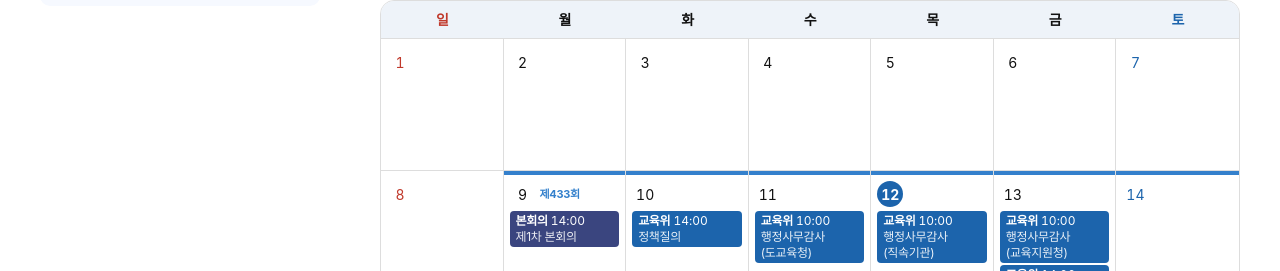
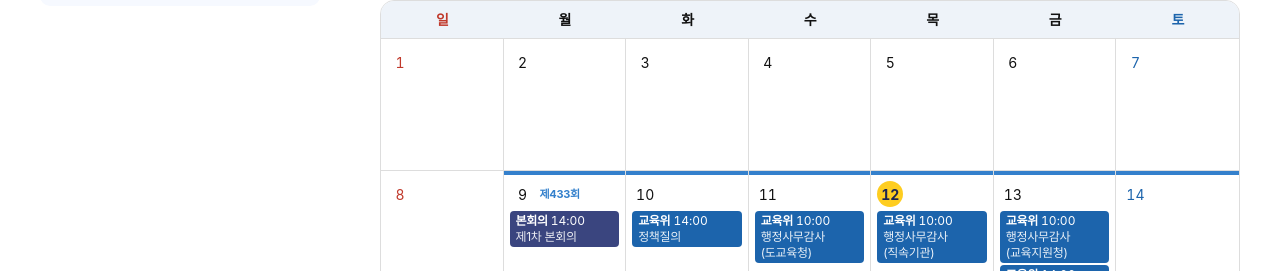
Before and after one commit to kain9012-bit/jbe-council-calendar, a React (Vite) app: page / in a window 1280 px wide. Shown: the part 744-1015 px from the top of the page. Built offline with nearby package versions, Linux system fonts and the light colour scheme; a web font is replaced by a local one.

Commit message:
오늘 날짜 동그라미 노란색

```diff
--- a/src/App.tsx
+++ b/src/App.tsx
@@ -312,7 +312,7 @@ const CalendarPage: React.FC<ScopeProps> = (p) => {
                 <span className="flex items-center gap-1">
                   <span
                     className={`grid place-items-center min-w-[26px] h-[26px] rounded-full text-[14px] tabular-nums ${
-                      isToday ? 'bg-[var(--nr-p3)] text-white font-bold' : parse(d).getDay() === 0 ? 'text-[#c0392b]' : parse(d).getDay() === 6 ? 'text-[var(--nr-p3)]' : ''
+                      isToday ? 'bg-[#fecd20] text-[#1d2550] font-bold' : parse(d).getDay() === 0 ? 'text-[#c0392b]' : parse(d).getDay() === 6 ? 'text-[var(--nr-p3)]' : ''
                     }`}
                   >
                     {parse(d).getDate()}
```
